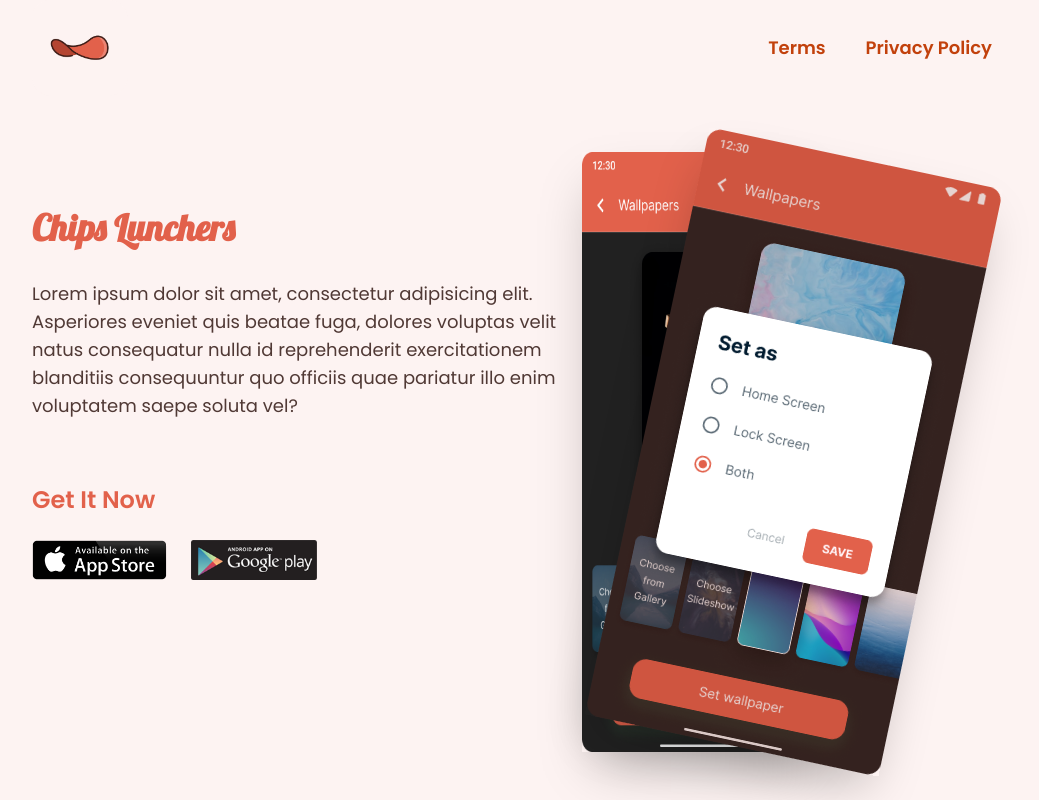
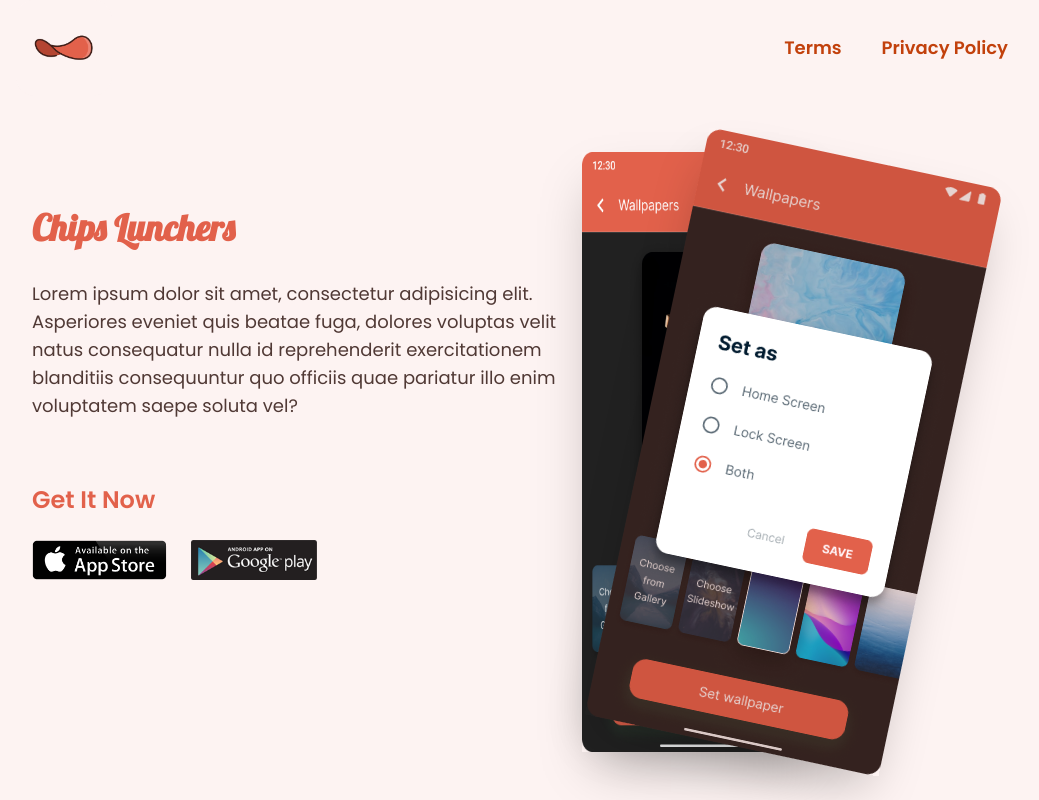
Before and after one commit to laleet008/chip-luncher, a React (Create React App) app: page / in a window 1280 px wide. Shown: the top 800 px of the page, without its empty margins (128-1167 px from the left). Built offline with nearby package versions, Linux system fonts and the light colour scheme.

Commit message:
logo alignedr fiexd

```diff
--- a/src/components/Header.js
+++ b/src/components/Header.js
@@ -4,7 +4,7 @@ import React from "react";
 const Header = () => {
   return (
     <div className="bg-[#FDF3F2]">
-      <div className="md:mx-40 flex items-center justify-between mx-16">
+      <div className="md:mx-36 flex items-center justify-between mx-16">
         {/* <Link to="/"> */}
         <img src="assets/app-logo.png" className="h-24 w-24" alt="app logo" />
         {/* </Link> */}
```
